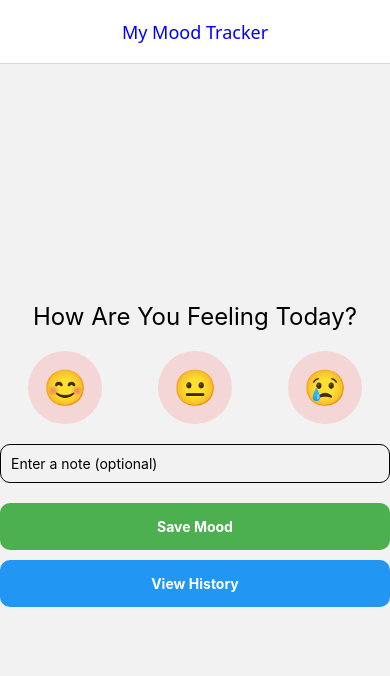
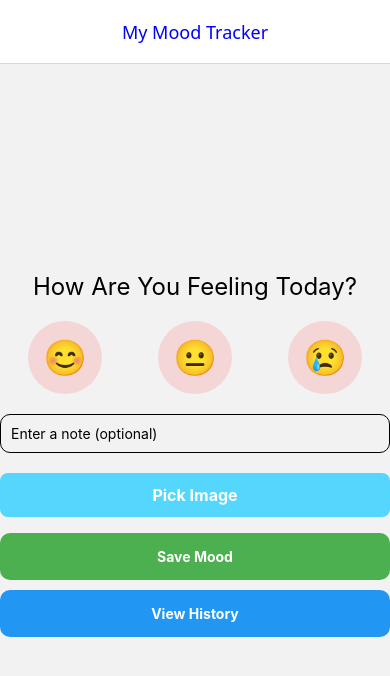
Before and after one commit to AmiChanDev/mood-tracker-react-native, a React Native app: screen /Home in a window 390 px wide. Shown: the top 676 px of the page. Built offline with nearby package versions, Linux system fonts and the light colour scheme.

Commit message:
feat: Enhance mood tracking with image support and update dependencies

```diff
--- a/package.json
+++ b/package.json
@@ -13,11 +13,14 @@
     "@react-navigation/native": "^7.1.17",
     "@react-navigation/native-stack": "^7.3.25",
     "expo": "~53.0.22",
+    "expo-image-picker": "~16.1.4",
     "expo-status-bar": "~2.2.3",
     "react": "19.0.0",
     "react-native": "0.79.6",
     "react-native-uuid": "^2.0.3",
-    "expo-image-picker": "~16.1.4"
+    "react-dom": "19.0.0",
+    "react-native-web": "^0.20.0",
+    "@expo/metro-runtime": "~5.0.4"
   },
   "devDependencies": {
     "@babel/core": "^7.25.2",
--- a/screens/HistoryScreen.tsx
+++ b/screens/HistoryScreen.tsx
@@ -1,6 +1,6 @@
 import { useEffect, useState } from "react";
 import { Mood } from "../types/mood";
-import { View, Text, Pressable, FlatList, StyleSheet } from 'react-native';
+import { View, Text, Pressable, FlatList, StyleSheet, Image } from 'react-native';
 import AsyncStorage from "@react-native-async-storage/async-storage";
 
 const HistoryScreen = () => {
@@ -10,27 +10,28 @@ const HistoryScreen = () => {
     await AsyncStorage.removeItem('moods');
     setMoods([]);
   }
+
   const loadMoods = async () => {
     const stored = await AsyncStorage.getItem('moods');
-    (stored) ? setMoods(JSON.parse(stored)) : console.log("error in mood loading");
+    stored ? setMoods(JSON.parse(stored)) : console.log("error in mood loading");
   }
 
   useEffect(() => {
     loadMoods();
   }, []);
 
-
   return (
     <View style={styles.container}>
       <Text style={styles.title}>Mood History</Text>
       <FlatList
         data={moods}
-        keyExtractor={(item, index) => index.toString()}
+        keyExtractor={(item) => item.id} // use id instead of index
         renderItem={({ item }) => (
           <View style={styles.entry}>
             <Text style={styles.date}>{new Date(item.date).toLocaleDateString()}</Text>
             <Text style={styles.mood}>{item.mood}</Text>
             {item.note ? <Text style={styles.note}>{item.note}</Text> : null}
+            {item.image ? <Image source={{ uri: item.image }} style={styles.image} /> : null}
           </View>
         )}
       />
@@ -48,7 +49,15 @@ const styles = StyleSheet.create({
   date: { fontSize: 12, color: '#555' },
   mood: { fontSize: 24 },
   note: { fontSize: 16, color: '#333' },
-  clearButton: { backgroundColor: '#f44336', padding: 15, borderRadius: 10, alignItems: 'center', marginTop: 20, marginBottom: 20 },
+  image: { width: 150, height: 150, marginTop: 10, borderRadius: 10 },
+  clearButton: {
+    backgroundColor: '#f44336',
+    padding: 15,
+    borderRadius: 10,
+    alignItems: 'center',
+    marginTop: 20,
+    marginBottom: 20
+  },
   clearText: { color: '#fff', fontWeight: 'bold' },
 });
 
--- a/screens/HomeScreen.tsx
+++ b/screens/HomeScreen.tsx
@@ -7,12 +7,14 @@ import {
   StyleSheet,
   SafeAreaView,
   ToastAndroid,
+  Image,
 } from "react-native";
 import { Mood } from "../types/mood";
 import { useNavigation } from "@react-navigation/native";
 import AsyncStorage from "@react-native-async-storage/async-storage";
 import { NativeStackNavigationProp } from "@react-navigation/native-stack";
 import uuid from 'react-native-uuid';
+import * as ImagePicker from 'expo-image-picker';
 
 type navigatorParamList = {
   Home: undefined,
@@ -27,6 +29,7 @@ type HomeScreenNavigationProp = NativeStackNavigationProp<
 export const HomeScreen = () => {
   const [selectedMood, setSelectedMood] = useState("");
   const [note, setNote] = useState("");
+  const [imageUri, setImageUri] = useState<string | null>(null);
   const navigation = useNavigation<HomeScreenNavigationProp>();
 
   const moodList: string[] = ["😊", "😐", "😢"];
@@ -41,16 +44,17 @@ export const HomeScreen = () => {
       return;
     }
 
-    const moodEntry: Mood = {
-      id: uuid.v4(),
+    const moodEntry: Mood & { image?: string } = {
+      id: uuid.v4().toString(),
       mood: selectedMood,
       note,
       date: new Date().toISOString(),
+      image: imageUri || undefined,
     };
 
     try {
       const existingData = await AsyncStorage.getItem("moods");
-      const parsedData: Mood[] = existingData ? JSON.parse(existingData) : [];
+      const parsedData: (Mood & { image?: string })[] = existingData ? JSON.parse(existingData) : [];
       parsedData.push(moodEntry);
 
       await AsyncStorage.setItem("moods", JSON.stringify(parsedData));
@@ -63,12 +67,33 @@ export const HomeScreen = () => {
 
       setSelectedMood("");
       setNote("");
+      setImageUri(null);
     } catch (error) {
       ToastAndroid.showWithGravity(
         (error as Error).message,
         ToastAndroid.SHORT,
         ToastAndroid.TOP
       );
+    }
+  };
+
+  const pickImage = async () => {
+    const permissionResult = await ImagePicker.requestMediaLibraryPermissionsAsync();
+    if (!permissionResult.granted) {
+      ToastAndroid.show("Permission denied!", ToastAndroid.SHORT);
+      return;
+    }
+
+    const result = await ImagePicker.launchImageLibraryAsync({
+      mediaTypes: ['images', 'videos'],
+      quality: 0.7,
+      allowsEditing: true,
+      aspect: [4, 3],
+    });
+
+    if (!result.canceled && result.assets.length > 0) {
+      setImageUri(result.assets[0].uri);
+      ToastAndroid.show("Image selected!", ToastAndroid.SHORT);
     }
   };
 
@@ -98,6 +123,17 @@ export const HomeScreen = () => {
         style={styles.input}
       />
 
+      <Pressable style={styles.imagePickerButton} onPress={pickImage}>
+        <Text style={styles.imagePickerText}>
+          {imageUri ? "Change Image" : "Pick Image"}
+        </Text>
+      </Pressable>
+
+      {imageUri && (
+        <View style={{ alignItems: "center", marginBottom: 20 }}>
+          <Image source={{ uri: imageUri }} style={{ width: 150, height: 150, borderRadius: 10 }} />
+        </View>
+      )}
 
       <Pressable style={styles.saveButton} onPress={saveMood}>
         <Text style={styles.saveText}>Save Mood</Text>
@@ -113,38 +149,16 @@ export const HomeScreen = () => {
 const styles = StyleSheet.create({
   container: { flex: 1, padding: 20, justifyContent: "center" },
   title: { fontSize: 24, marginBottom: 20, textAlign: "center" },
-  moodContainer: {
-    flexDirection: "row",
-    justifyContent: "space-around",
-    marginBottom: 20,
-  },
-  moodButton: {
-    padding: 15,
-    borderRadius: 50,
-    backgroundColor: "#f5d6d6ff",
-  },
+  moodContainer: { flexDirection: "row", justifyContent: "space-around", marginBottom: 20 },
+  moodButton: { padding: 15, borderRadius: 50, backgroundColor: "#f5d6d6ff" },
   selectedMood: { backgroundColor: "#c6e4e6ff" },
   moodText: { fontSize: 35 },
-  input: {
-    borderWidth: 1,
-    padding: 10,
-    marginBottom: 20,
-    borderRadius: 10,
-  },
-  saveButton: {
-    backgroundColor: "#4caf50",
-    padding: 15,
-    borderRadius: 10,
-    alignItems: "center",
-    marginBottom: 10,
-  },
+  input: { borderWidth: 1, padding: 10, marginBottom: 20, borderRadius: 10 },
+  imagePickerButton: { backgroundColor: "#54d6fdff", paddingVertical: 12, borderRadius: 8, alignItems: "center", marginBottom: 16, flexDirection: "row", justifyContent: "center", },
+  imagePickerText: { color: "#fff", fontWeight: "bold", fontSize: 16 },
+  saveButton: { backgroundColor: "#4caf50", padding: 15, borderRadius: 10, alignItems: "center", marginBottom: 10 },
   saveText: { color: "#fff", fontWeight: "bold" },
-  historyButton: {
-    backgroundColor: "#2196f3",
-    padding: 15,
-    borderRadius: 10,
-    alignItems: "center",
-  },
+  historyButton: { backgroundColor: "#2196f3", padding: 15, borderRadius: 10, alignItems: "center" },
   historyText: { color: "#fff", fontWeight: "bold" },
 });
 
--- a/types/mood.ts
+++ b/types/mood.ts
@@ -3,4 +3,5 @@ export type Mood = {
   mood: string;
   note: string;
   date: string;
+  image?: string;
 };
```
Also changed, not shown: 1 other file (tests, documents, lock files or other folders).
